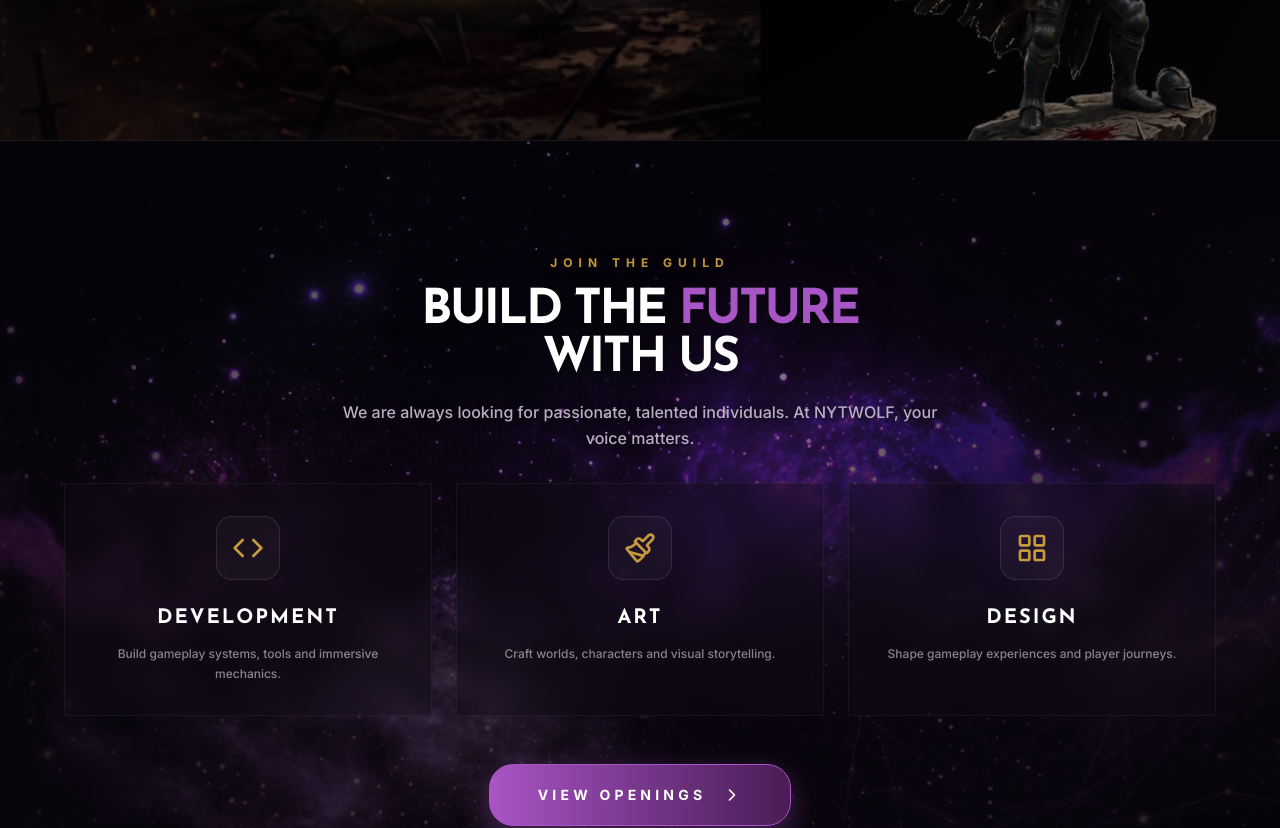
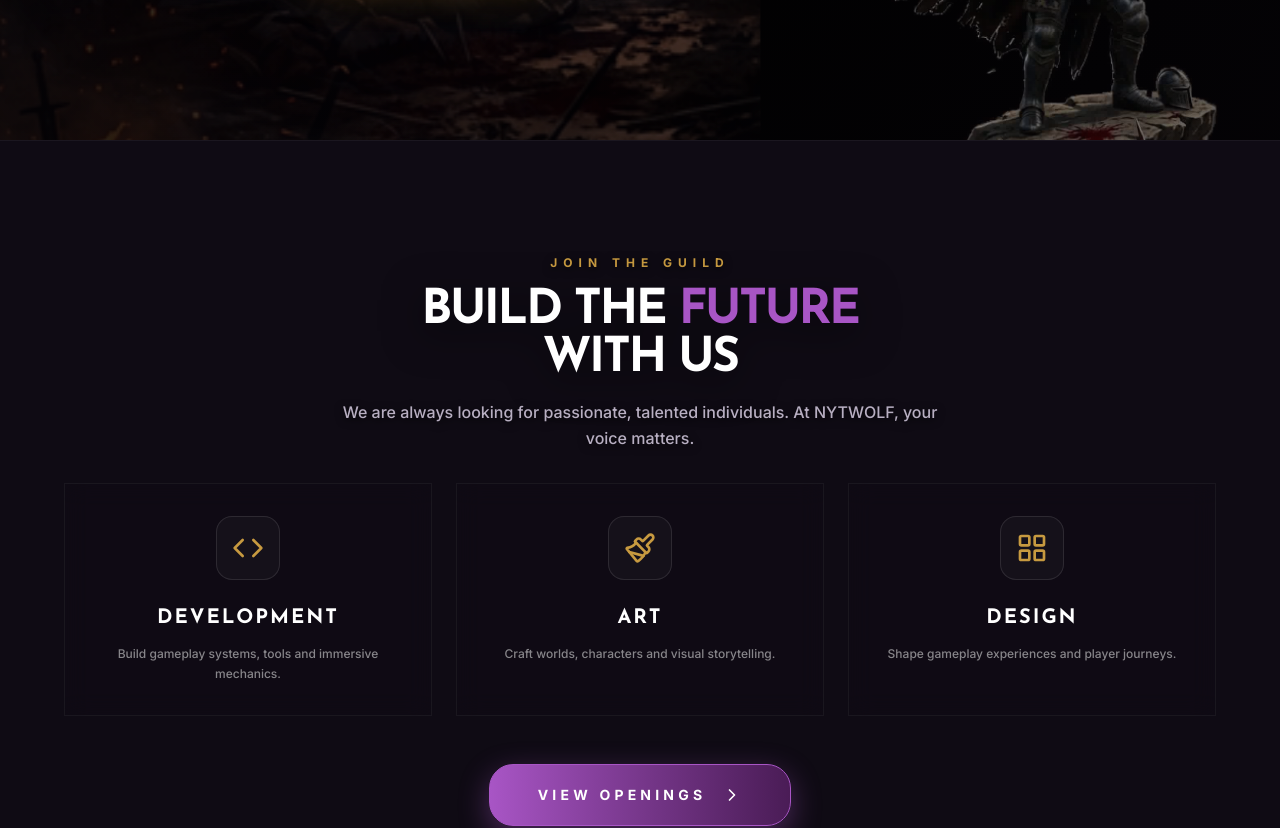
Before and after one commit to DHANUSHsudoboat/NYTWOLF_WEB, a React (Vite) app: page / in a window 1280 px wide. Shown: the part 3860-4688 px from the top of the page. Built offline with nearby package versions, Linux system fonts and the light colour scheme.

Commit message:
Update Careers.tsx

```diff
--- a/src/components/Careers.tsx
+++ b/src/components/Careers.tsx
@@ -31,6 +31,7 @@
   const skyGlowOpacity = useTransform(smoothProgress, [0, 0.25, 0.5, 0.75, 1], [0, 1, 0.1, 1, 0]);
 
   // ========== CONTENT REVEAL LAYERS ==========
+  const bgOpacity = useTransform(smoothProgress, [0.3, 0.5, 0.85, 1], [0, 1, 1, 0]);
   const h1Opacity = useTransform(smoothProgress, [0, 0.15, 0.85, 1], [0, 1, 1, 0]);
   const cardOpacity = useTransform(smoothProgress, [0, 0.2, 0.8, 1], [0, 1, 1, 0]);
   const btnOpacity = useTransform(smoothProgress, [0, 0.25, 0.75, 1], [0, 1, 1, 0]);
@@ -56,7 +57,7 @@
   return (
     <section ref={sectionRef} id="careers" className="relative min-h-screen flex flex-col justify-center section-spacing bg-[#0F0B14] overflow-hidden border-t border-white/5" style={{ perspective: "1500px" }}>
       {/* LAYER 1: Background */}
-      <motion.div style={{ y: bgY }} className="absolute inset-[-5%] z-0 pointer-events-none origin-center">
+      <motion.div style={{ y: bgY, opacity: bgOpacity }} className="absolute inset-[-5%] z-0 pointer-events-none origin-center">
         <img src="/buildthefutureBG.png" alt="Build the Future Background" className="w-full h-full object-cover object-center brightness-[0.6] contrast-[1.1] saturate-[0.8]" loading="lazy" />
 
         {/* Scroll-Driven Glow Overlay */}
```
